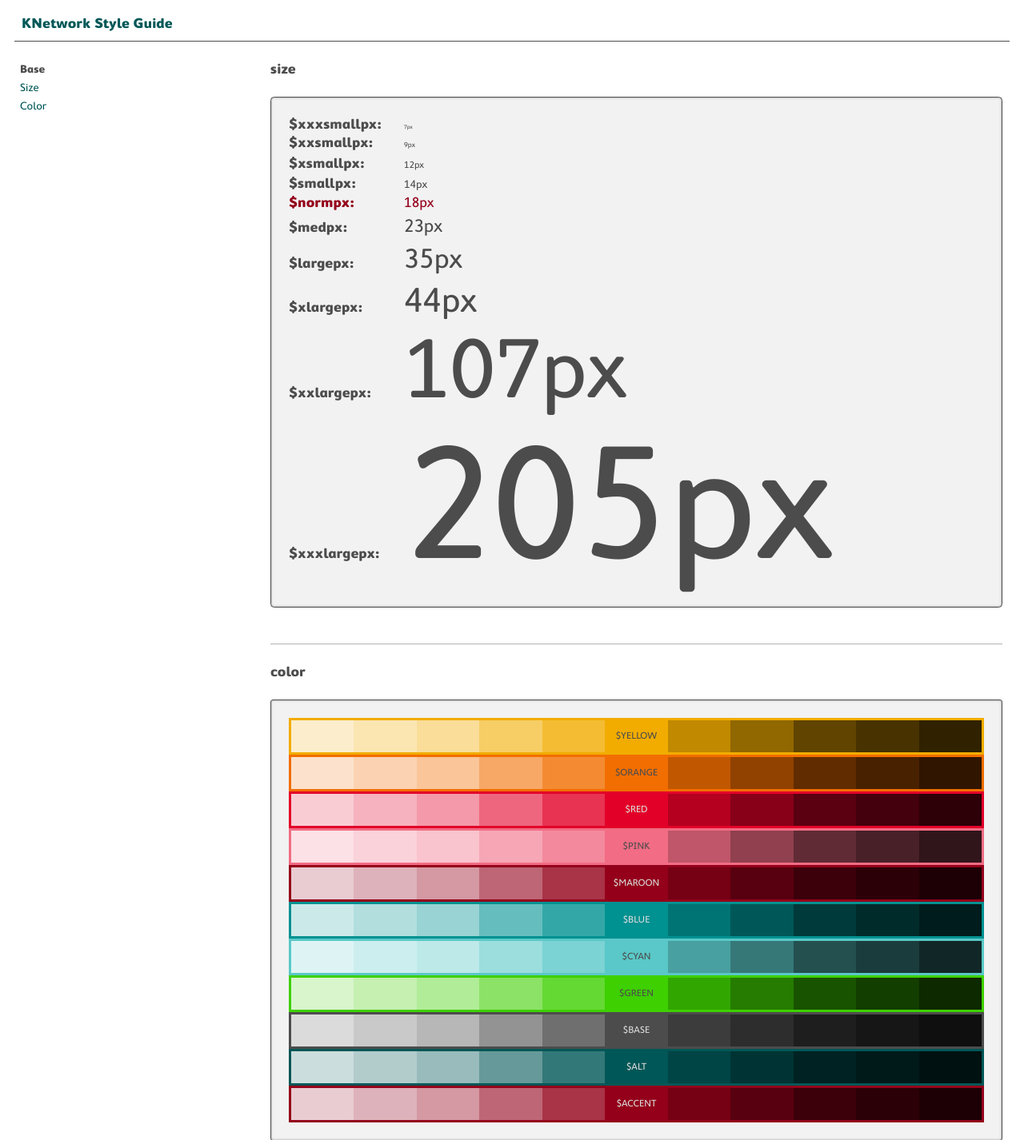
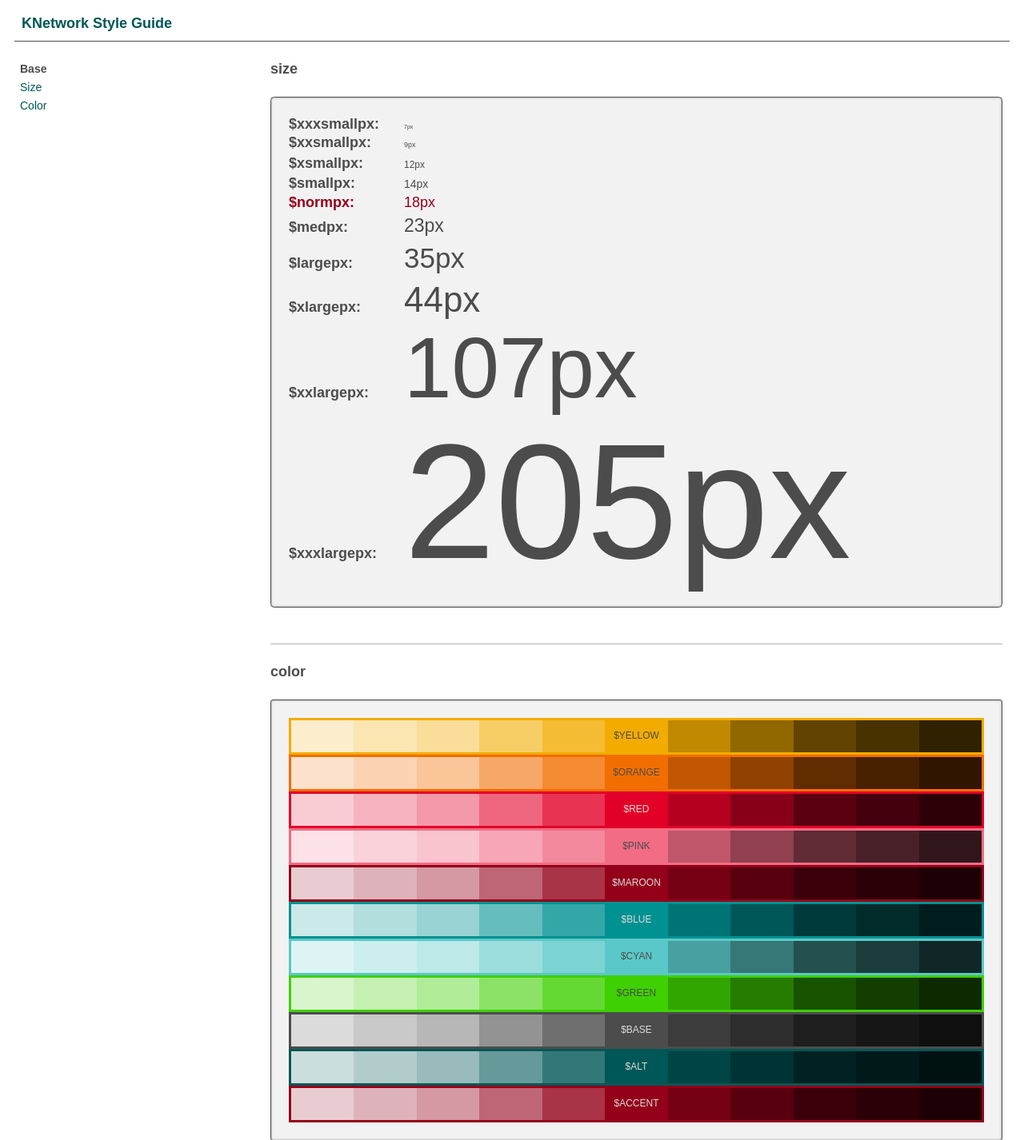
Before and after one commit to oddbird/knet, a Django app: page /styleguide/ in a window 1280 px wide. Shown: the top 1426 px of the page at 80% size. Run offline with Django 3.2, Linux system fonts and the light colour scheme; some libraries are stand-ins or nearby versions.

Commit message:
Styleguide uses default font

```diff
--- a/sass/styleguide/_styleguide.scss
+++ b/sass/styleguide/_styleguide.scss
@@ -5,6 +5,7 @@
 
 html {
   @include pie-clearfix;
+  font-family: sans-serif;
   color: color(darker);
   background: color(white);
 }
--- a/static/css/styleguide.css
+++ b/static/css/styleguide.css
@@ -506,6 +506,7 @@ label {
 }
 
 html {
+  font-family: sans-serif;
   color: #4c4c4c;
   background: white;
 }
```
